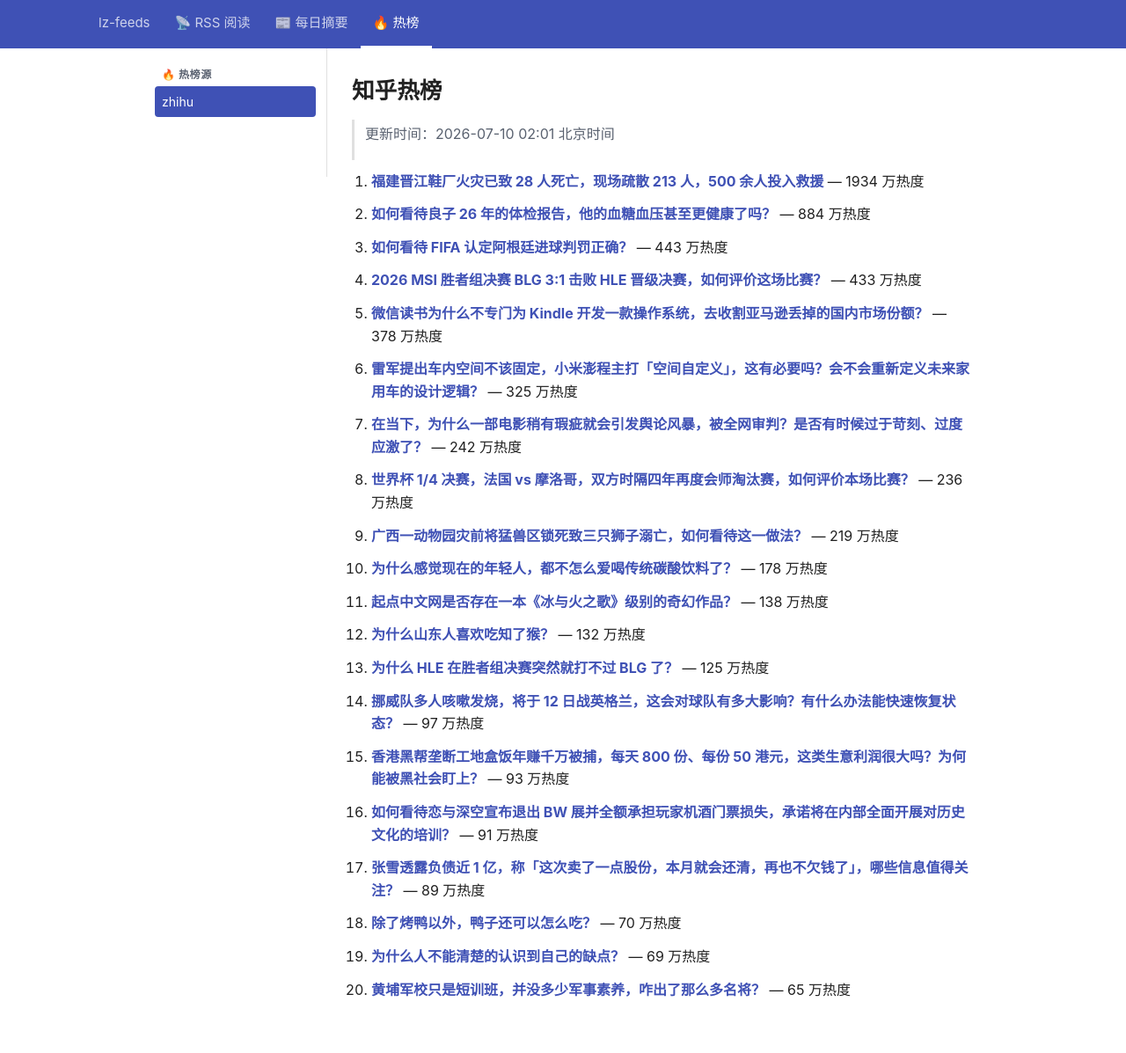
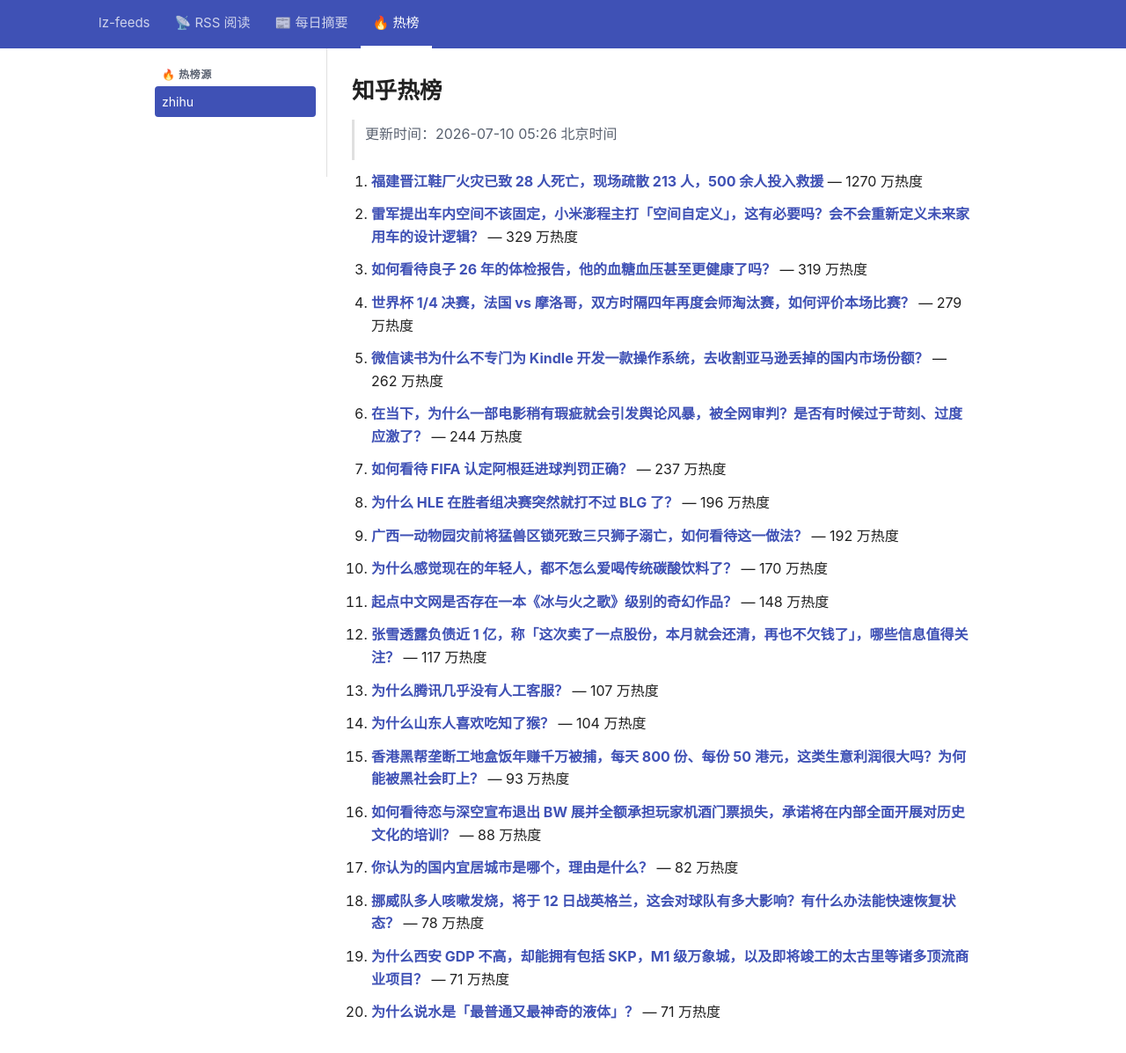
Before and after one commit to lizhang0101/lz-feeds, a Jekyll site: the page built from _hotlist/zhihu.md, in a window 1280 px wide and 1228 px high. Shown: the top 1197 px of the window at 88% size. Built offline with Jekyll 4.4.1, drawn with Linux system fonts in a browser that asks for light colours.

Commit message:
hotlist: 2026-07-09T21:26Z

```diff
--- a/_hotlist/zhihu.md
+++ b/_hotlist/zhihu.md
@@ -1,48 +1,48 @@
 ---
-updated: 2026-07-10 02:01 北京时间
+updated: 2026-07-10 05:26 北京时间
 count: 20
 ---
 
 # 知乎热榜
 
-> 更新时间：2026-07-10 02:01 北京时间
+> 更新时间：2026-07-10 05:26 北京时间
 
-1. **[福建晋江鞋厂火灾已致 28 人死亡，现场疏散 213 人，500 余人投入救援](https://www.zhihu.com/pin/2058678665664263547)** — 1934 万热度
+1. **[福建晋江鞋厂火灾已致 28 人死亡，现场疏散 213 人，500 余人投入救援](https://www.zhihu.com/pin/2058678665664263547)** — 1270 万热度
 
-2. **[如何看待良子 26 年的体检报告，他的血糖血压甚至更健康了吗？](https://www.zhihu.com/question/2058494548238496671)** — 884 万热度
+2. **[雷军提出车内空间不该固定，小米澎程主打「空间自定义」，这有必要吗？会不会重新定义未来家用车的设计逻辑？](https://www.zhihu.com/question/2058507973886997487)** — 329 万热度
 
-3. **[如何看待 FIFA 认定阿根廷进球判罚正确？](https://www.zhihu.com/question/2058580553054384932)** — 443 万热度
+3. **[如何看待良子 26 年的体检报告，他的血糖血压甚至更健康了吗？](https://www.zhihu.com/question/2058494548238496671)** — 319 万热度
 
-4. **[2026 MSI 胜者组决赛 BLG 3:1 击败 HLE 晋级决赛，如何评价这场比赛？](https://www.zhihu.com/question/2058566661389672659)** — 433 万热度
+4. **[世界杯 1/4 决赛，法国 vs 摩洛哥，双方时隔四年再度会师淘汰赛，如何评价本场比赛？](https://www.zhihu.com/question/2058142880246523378)** — 279 万热度
 
-5. **[微信读书为什么不专门为 Kindle 开发一款操作系统，去收割亚马逊丢掉的国内市场份额？](https://www.zhihu.com/question/2010901701654254725)** — 378 万热度
+5. **[微信读书为什么不专门为 Kindle 开发一款操作系统，去收割亚马逊丢掉的国内市场份额？](https://www.zhihu.com/question/2010901701654254725)** — 262 万热度
 
-6. **[雷军提出车内空间不该固定，小米澎程主打「空间自定义」，这有必要吗？会不会重新定义未来家用车的设计逻辑？](https://www.zhihu.com/question/2058507973886997487)** — 325 万热度
+6. **[在当下，为什么一部电影稍有瑕疵就会引发舆论风暴，被全网审判？是否有时候过于苛刻、过度应激了？](https://www.zhihu.com/question/2056426614649512159)** — 244 万热度
 
-7. **[在当下，为什么一部电影稍有瑕疵就会引发舆论风暴，被全网审判？是否有时候过于苛刻、过度应激了？](https://www.zhihu.com/question/2056426614649512159)** — 242 万热度
+7. **[如何看待 FIFA 认定阿根廷进球判罚正确？](https://www.zhihu.com/question/2058580553054384932)** — 237 万热度
 
-8. **[世界杯 1/4 决赛，法国 vs 摩洛哥，双方时隔四年再度会师淘汰赛，如何评价本场比赛？](https://www.zhihu.com/question/2058142880246523378)** — 236 万热度
+8. **[为什么 HLE 在胜者组决赛突然就打不过 BLG 了？](https://www.zhihu.com/question/2058636746284169007)** — 196 万热度
 
-9. **[广西一动物园灾前将猛兽区锁死致三只狮子溺亡，如何看待这一做法？](https://www.zhihu.com/question/2058257889240643458)** — 219 万热度
+9. **[广西一动物园灾前将猛兽区锁死致三只狮子溺亡，如何看待这一做法？](https://www.zhihu.com/question/2058257889240643458)** — 192 万热度
 
-10. **[为什么感觉现在的年轻人，都不怎么爱喝传统碳酸饮料了？](https://www.zhihu.com/question/1976975189460927248)** — 178 万热度
+10. **[为什么感觉现在的年轻人，都不怎么爱喝传统碳酸饮料了？](https://www.zhihu.com/question/1976975189460927248)** — 170 万热度
 
-11. **[起点中文网是否存在一本《冰与火之歌》级别的奇幻作品？](https://www.zhihu.com/question/2052070828276192925)** — 138 万热度
+11. **[起点中文网是否存在一本《冰与火之歌》级别的奇幻作品？](https://www.zhihu.com/question/2052070828276192925)** — 148 万热度
 
-12. **[为什么山东人喜欢吃知了猴？](https://www.zhihu.com/question/285950491)** — 132 万热度
+12. **[张雪透露负债近 1 亿，称「这次卖了一点股份，本月就会还清，再也不欠钱了」，哪些信息值得关注？](https://www.zhihu.com/question/2056885430310659867)** — 117 万热度
 
-13. **[为什么 HLE 在胜者组决赛突然就打不过 BLG 了？](https://www.zhihu.com/question/2058636746284169007)** — 125 万热度
+13. **[为什么腾讯几乎没有人工客服？](https://www.zhihu.com/question/396173411)** — 107 万热度
 
-14. **[挪威队多人咳嗽发烧，将于 12 日战英格兰，这会对球队有多大影响？有什么办法能快速恢复状态？](https://www.zhihu.com/question/2058161515023130890)** — 97 万热度
+14. **[为什么山东人喜欢吃知了猴？](https://www.zhihu.com/question/285950491)** — 104 万热度
 
 15. **[香港黑帮垄断工地盒饭年赚千万被捕，每天 800 份、每份 50 港元，这类生意利润很大吗？为何能被黑社会盯上？](https://www.zhihu.com/question/2057607966665265962)** — 93 万热度
 
-16. **[如何看待恋与深空宣布退出 BW 展并全额承担玩家机酒门票损失，承诺将在内部全面开展对历史文化的培训？](https://www.zhihu.com/question/2058102120750866886)** — 91 万热度
+16. **[如何看待恋与深空宣布退出 BW 展并全额承担玩家机酒门票损失，承诺将在内部全面开展对历史文化的培训？](https://www.zhihu.com/question/2058102120750866886)** — 88 万热度
 
-17. **[张雪透露负债近 1 亿，称「这次卖了一点股份，本月就会还清，再也不欠钱了」，哪些信息值得关注？](https://www.zhihu.com/question/2056885430310659867)** — 89 万热度
+17. **[你认为的国内宜居城市是哪个，理由是什么？](https://www.zhihu.com/question/666434041)** — 82 万热度
 
-18. **[除了烤鸭以外，鸭子还可以怎么吃？](https://www.zhihu.com/question/8835989258)** — 70 万热度
+18. **[挪威队多人咳嗽发烧，将于 12 日战英格兰，这会对球队有多大影响？有什么办法能快速恢复状态？](https://www.zhihu.com/question/2058161515023130890)** — 78 万热度
 
-19. **[为什么人不能清楚的认识到自己的缺点？](https://www.zhihu.com/question/10294526936)** — 69 万热度
+19. **[为什么西安 GDP 不高，却能拥有包括 SKP，M1 级万象城，以及即将竣工的太古里等诸多顶流商业项目？](https://www.zhihu.com/question/2057216066271573493)** — 71 万热度
 
-20. **[黄埔军校只是短训班，并没多少军事素养，咋出了那么多名将？](https://www.zhihu.com/question/2052670200672212964)** — 65 万热度
+20. **[为什么说水是「最普通又最神奇的液体」？](https://www.zhihu.com/question/2055817920970860449)** — 71 万热度
```
